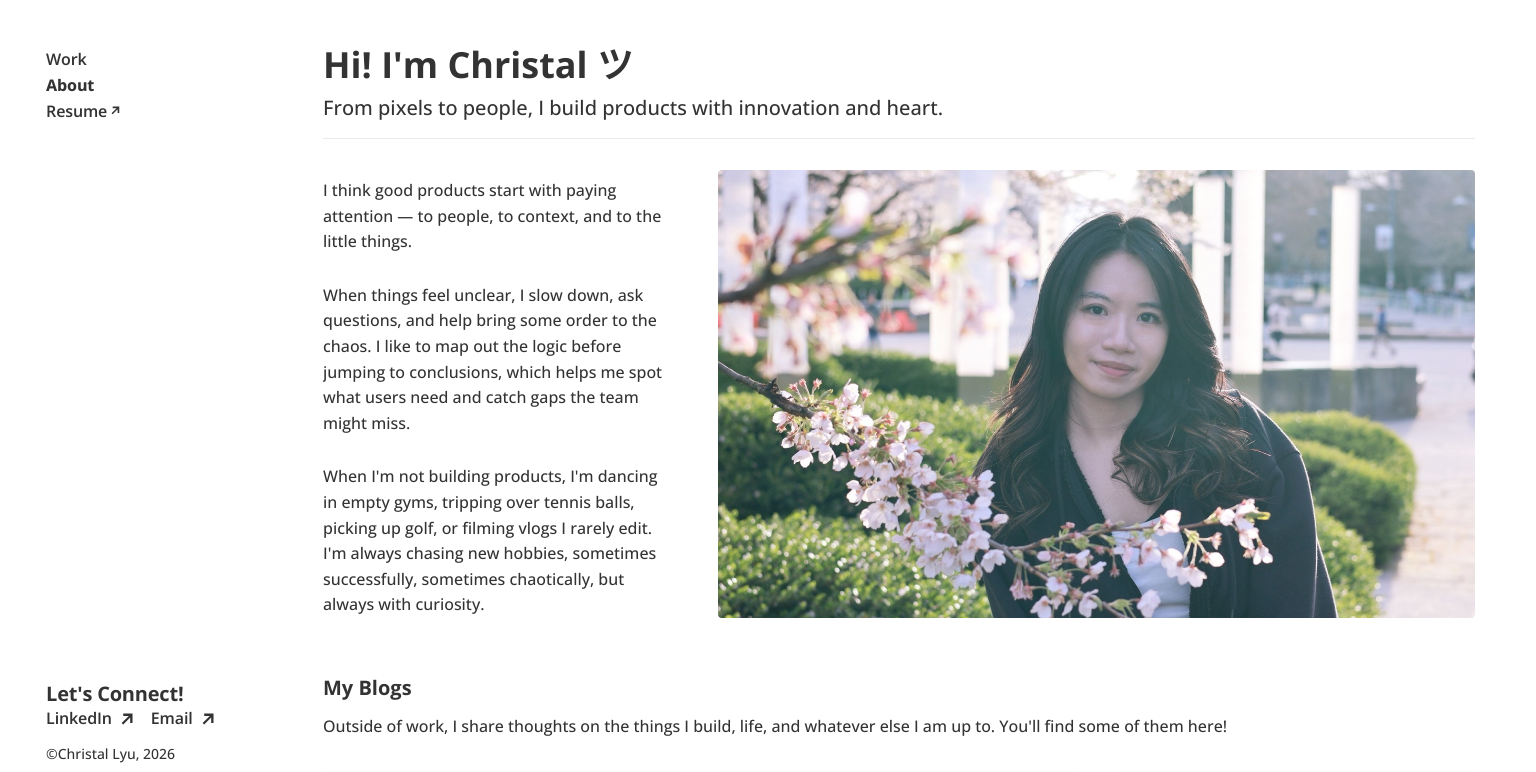
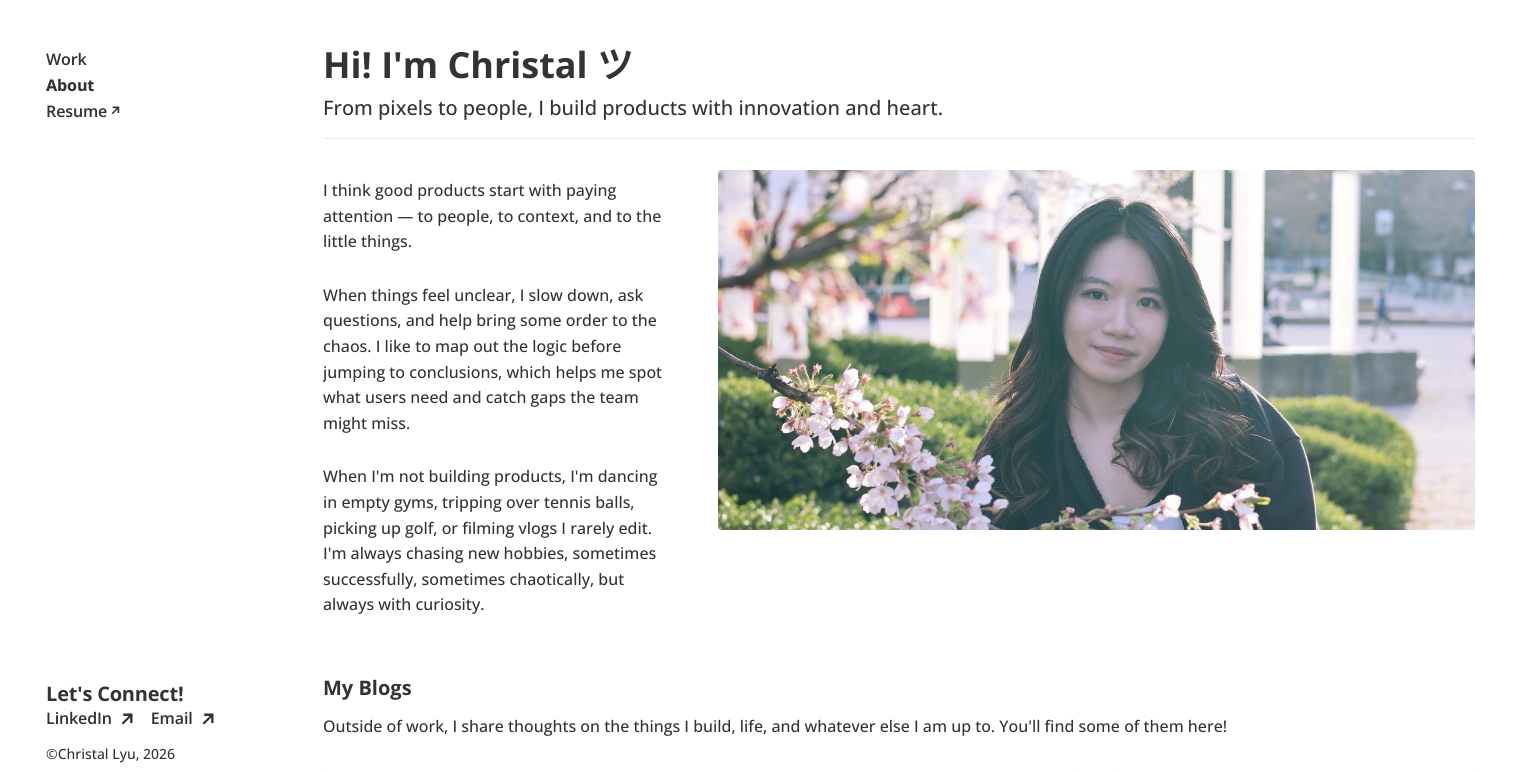
Before and after one commit to kkhris/christy26, a React (Vite) app: page /about in a window 1536 px wide. Shown: the top 772 px of the page. Built offline with nearby package versions, Linux system fonts and the light colour scheme.

Commit message:
Refine wide desktop layouts

```diff
--- a/src/styles/global.css
+++ b/src/styles/global.css
@@ -1237,6 +1237,22 @@ html:not(.js) .about-page .blog-card:focus-visible .blog-image-hover {
   max-width: 850px;
   min-height: calc(100dvh - 88px);
   padding-bottom: 0;
+}
+
+@media (min-width: 1440px) {
+  .about-photo {
+    height: clamp(360px, 20vw, 390px);
+    aspect-ratio: auto;
+    object-position: center 30%;
+  }
+
+  .case-study {
+    max-width: min(1030px, calc(100% - 220px));
+  }
+
+  .case-section p {
+    max-width: 970px;
+  }
 }
 
 .case-section {
```
